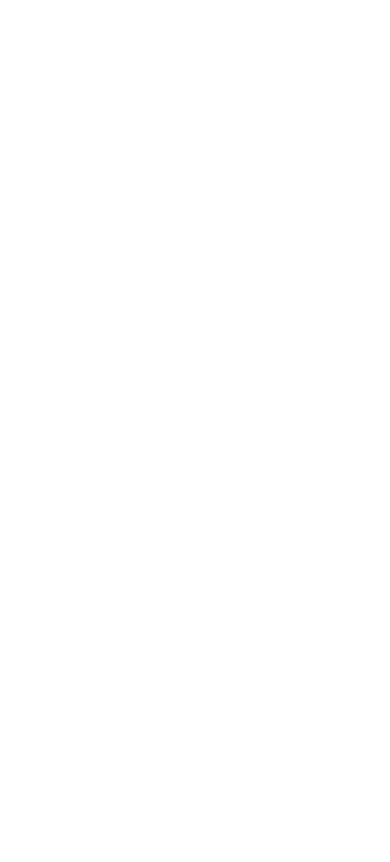
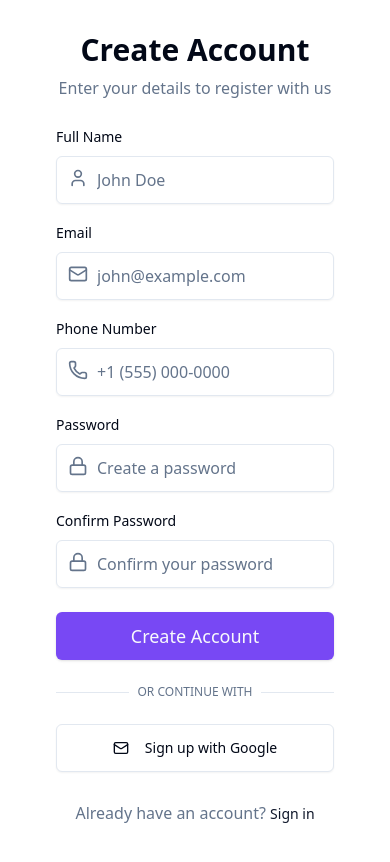
Before and after one commit to Suhailsubair007/Event-Hive, a React (Vite) app in the folder client/: page /signup in a window 390 px wide. Shown: the top 862 px of the page. Built offline with nearby package versions, Linux system fonts and the light colour scheme.

Commit message:
working on OTP modal frontend

```diff
--- a/client/src/Routing/UserRoute.tsx
+++ b/client/src/Routing/UserRoute.tsx
@@ -1,7 +1,17 @@
 import React from "react";
+import { Routes, Route } from "react-router-dom";
+import Login from "@/pages/User/AuthPages/Login";
+import Signup from "@/pages/User/AuthPages/Signup";
 
 const UserRoute: React.FC = () => {
-  return <div></div>;
+  return (
+    <>
+      <Routes>
+        <Route path="/login" element={<Login />} />
+        <Route path="/signup" element={<Signup />} />
+      </Routes>
+    </>
+  );
 };
 
 export default UserRoute;
--- a/client/src/pages/User/AuthPages/Login.tsx
+++ b/client/src/pages/User/AuthPages/Login.tsx
@@ -1,11 +1,112 @@
-import React from 'react';
+import { Mail } from "lucide-react";
+import { Button } from "@/components/ui/button";
+import { Card, CardContent } from "@/components/ui/card";
+import { Input } from "@/components/ui/input";
+import { Label } from "@/components/ui/label";
+import { Checkbox } from "@/components/ui/checkbox";
 
-const Login: React.FC = () => {
-    return (
-        <div>
-            <h1>Hi suhail</h1>
+export default function Login() {
+  return (
+    <div className="min-h-screen grid md:grid-cols-2">
+      {/* Left side - Sign In Form */}
+      <Card className="w-full max-w-md mx-auto my-auto p-8 shadow-none border-0">
+        <CardContent className="space-y-6">
+          <div className="space-y-2 text-center">
+            <h1 className="text-3xl font-bold">Sign In</h1>
+            <p className="text-muted-foreground">
+              Enter your Credentials to access your account
+            </p>
+          </div>
+
+          <div className="space-y-4">
+            <div className="space-y-2">
+              <Label htmlFor="email">Email address</Label>
+              <Input
+                id="email"
+                placeholder="Enter your email"
+                type="email"
+                className="h-12"
+              />
+            </div>
+
+            <div className="space-y-2">
+              <Label htmlFor="password">Password</Label>
+              <Input
+                id="password"
+                placeholder="Enter your password"
+                type="password"
+                className="h-12"
+              />
+            </div>
+          </div>
+
+          <div className="flex items-center justify-between">
+            <div className="flex items-center space-x-2">
+              <Checkbox id="remember" />
+              <label
+                htmlFor="remember"
+                className="text-sm leading-none peer-disabled:cursor-not-allowed peer-disabled:opacity-70"
+              >
+                Remember me
+              </label>
+            </div>
+            <Button variant="link" className="text-[#7848F4] p-0">
+              Forgotten password
+            </Button>
+          </div>
+
+          <Button
+            className="w-full h-12 text-lg bg-[#7848F4] hover:bg-[#7848F4]/90"
+            size="lg"
+          >
+            Sign in
+          </Button>
+
+          <div className="relative">
+            <div className="absolute inset-0 flex items-center">
+              <span className="w-full border-t" />
+            </div>
+            <div className="relative flex justify-center text-xs uppercase">
+              <span className="bg-background px-2 text-muted-foreground">
+                Or
+              </span>
+            </div>
+          </div>
+
+          <div className="grid gap-4">
+            <Button variant="outline" className="h-12">
+              <Mail className="mr-2 h-5 w-5" />
+              Sign in with Google
+            </Button>
+          </div>
+
+          <div className="text-center">
+            <span className="text-muted-foreground">
+              Don't have an account?{" "}
+            </span>
+            <Button variant="link" className="p-0 text-[#7848F4]">
+              Sign up
+            </Button>
+          </div>
+        </CardContent>
+      </Card>
+
+      {/* Right side - Hero Image */}
+      <div className="hidden md:block relative bg-[url('https://res.cloudinary.com/dupo7yv88/image/upload/v1739121646/yzbv7qtndn1tzxge3a81.svg')] bg-cover bg-center">
+        <div className="absolute inset-0 bg-black/50" />
+        <div className="relative h-full flex flex-col items-center justify-center text-white text-center p-8">
+          <h2 className="text-4xl font-bold mb-4">Hello Friend</h2>
+          <p className="text-lg max-w-md">
+            To keep connected with us provide us with your information
+          </p>
+          <Button
+            variant="ghost"
+            className="text-white bg-transparent border-transparent hover:bg-white/10"
+          >
+            Sign in
+          </Button>
         </div>
-    );
+      </div>
+    </div>
+  );
 }
-
-export default Login;
--- a/client/src/pages/User/AuthPages/Signup.tsx
+++ b/client/src/pages/User/AuthPages/Signup.tsx
@@ -1,11 +1,140 @@
-import React from 'react';
+import { Mail, Phone, User, Lock } from "lucide-react";
+import { Button } from "@/components/ui/button";
+import { Card, CardContent } from "@/components/ui/card";
+import { Input } from "@/components/ui/input";
+import { Label } from "@/components/ui/label";
 
-const Signup: React.FC = () => {
+export default function Signup() {
   return (
-    <div>
-      <h1>JHi ssss</h1>
+    <div className="min-h-screen grid md:grid-cols-2">
+      {/* Left side - Hero Image */}
+      <div className="hidden md:block relative bg-[url('https://res.cloudinary.com/dupo7yv88/image/upload/v1739121646/yzbv7qtndn1tzxge3a81.svg')] bg-cover bg-center">
+        <div className="absolute inset-0 bg-black/20" />
+        <div className="relative h-full flex flex-col items-center justify-center text-white text-center p-8">
+          <h2 className="text-4xl font-bold mb-4">Welcome Back!</h2>
+          <p className="text-lg max-w-md mb-8">
+            Already have an account? Sign in to continue your journey with us
+          </p>
+          <Button
+            variant="ghost"
+            className="text-white bg-transparent border-transparent hover:bg-white/10"
+          >
+            Sign in
+          </Button>
+        </div>
+      </div>
+
+      {/* Right side - Sign Up Form */}
+      <Card className="w-full max-w-md mx-auto my-auto p-8 shadow-none border-0">
+        <CardContent className="space-y-6">
+          <div className="space-y-2 text-center">
+            <h1 className="text-3xl font-bold">Create Account</h1>
+            <p className="text-muted-foreground">
+              Enter your details to register with us
+            </p>
+          </div>
+
+          <div className="space-y-4">
+            <div className="space-y-2">
+              <Label htmlFor="fullName">Full Name</Label>
+              <div className="relative">
+                <User className="absolute left-3 top-3 h-5 w-5 text-muted-foreground" />
+                <Input
+                  id="fullName"
+                  placeholder="John Doe"
+                  className="h-12 pl-10"
+                />
+              </div>
+            </div>
+
+            <div className="space-y-2">
+              <Label htmlFor="email">Email</Label>
+              <div className="relative">
+                <Mail className="absolute left-3 top-3 h-5 w-5 text-muted-foreground" />
+                <Input
+                  id="email"
+                  type="email"
+                  placeholder="john@example.com"
+                  className="h-12 pl-10"
+                />
+              </div>
+            </div>
+
+            <div className="space-y-2">
+              <Label htmlFor="phone">Phone Number</Label>
+              <div className="relative">
+                <Phone className="absolute left-3 top-3 h-5 w-5 text-muted-foreground" />
+                <Input
+                  id="phone"
+                  type="tel"
+                  placeholder="+1 (555) 000-0000"
+                  className="h-12 pl-10"
+                />
+              </div>
+            </div>
+
+            <div className="space-y-2">
+              <Label htmlFor="password">Password</Label>
+              <div className="relative">
+                <Lock className="absolute left-3 top-3 h-5 w-5 text-muted-foreground" />
+                <Input
+                  id="password"
+                  type="password"
+                  placeholder="Create a password"
+                  className="h-12 pl-10"
+                />
+              </div>
+            </div>
+
+            <div className="space-y-2">
+              <Label htmlFor="confirmPassword">Confirm Password</Label>
+              <div className="relative">
+                <Lock className="absolute left-3 top-3 h-5 w-5 text-muted-foreground" />
+                <Input
+                  id="confirmPassword"
+                  type="password"
+                  placeholder="Confirm your password"
+                  className="h-12 pl-10"
+                />
+              </div>
+            </div>
+          </div>
+
+          <Button
+            className="w-full h-12 text-lg bg-[#7848F4] hover:bg-[#7848F4]/90"
+            size="lg"
+          >
+            Create Account
+          </Button>
+
+          <div className="relative">
+            <div className="absolute inset-0 flex items-center">
+              <span className="w-full border-t" />
+            </div>
+            <div className="relative flex justify-center text-xs uppercase">
+              <span className="bg-background px-2 text-muted-foreground">
+                Or continue with
+              </span>
+            </div>
+          </div>
+
+          <div className="grid gap-4">
+            <Button variant="outline" className="h-12">
+              <Mail className="mr-2 h-5 w-5" />
+              Sign up with Google
+            </Button>
+          </div>
+
+          <div className="text-center md:hidden">
+            <span className="text-muted-foreground">
+              Already have an account?{" "}
+            </span>
+            <Button variant="link" className="p-0">
+              Sign in
+            </Button>
+          </div>
+        </CardContent>
+      </Card>
     </div>
   );
 }
-
-export default Signup;
```
Also changed, not shown: 1 other file (tests, documents, lock files or other folders).
